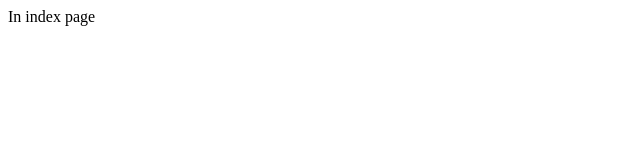
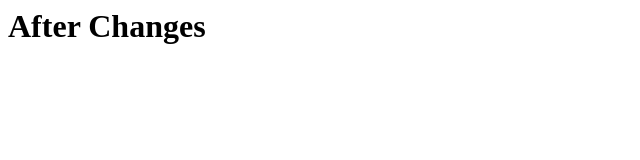
Before and after one commit to AmitN21/cdac, a plain HTML site: page index.html in a window 1280 px wide. Shown: the whole page, without its empty margins (0-640 px from the left). Drawn offline with Linux system fonts and the light colour scheme.

Commit message:
with h1 tag

```diff
--- a/index.html
+++ b/index.html
@@ -1,5 +1,5 @@
 <html>
     <body>
-        In index page
+        <h1>After Changes</h1>
         </body>
 </html>
```
